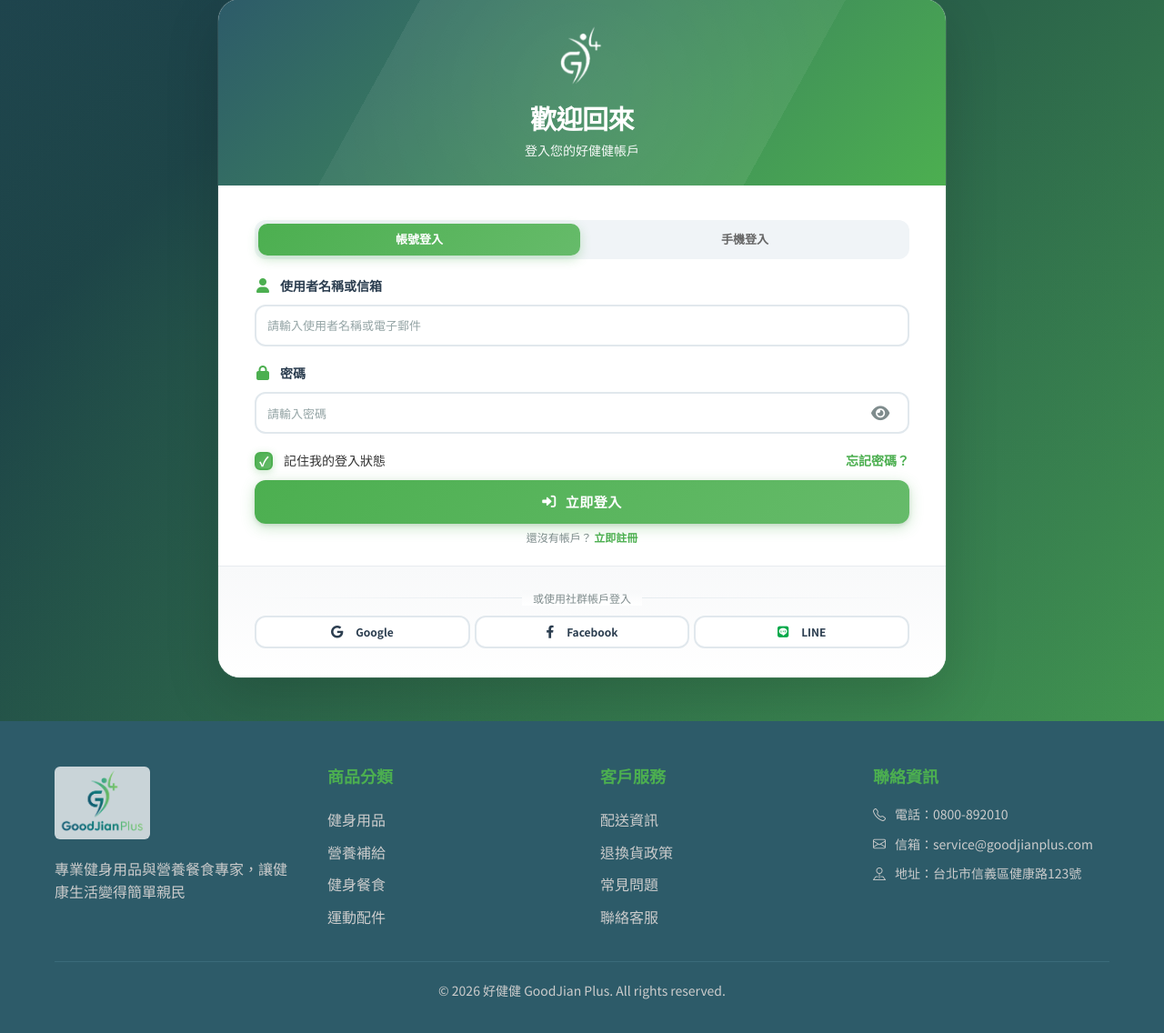
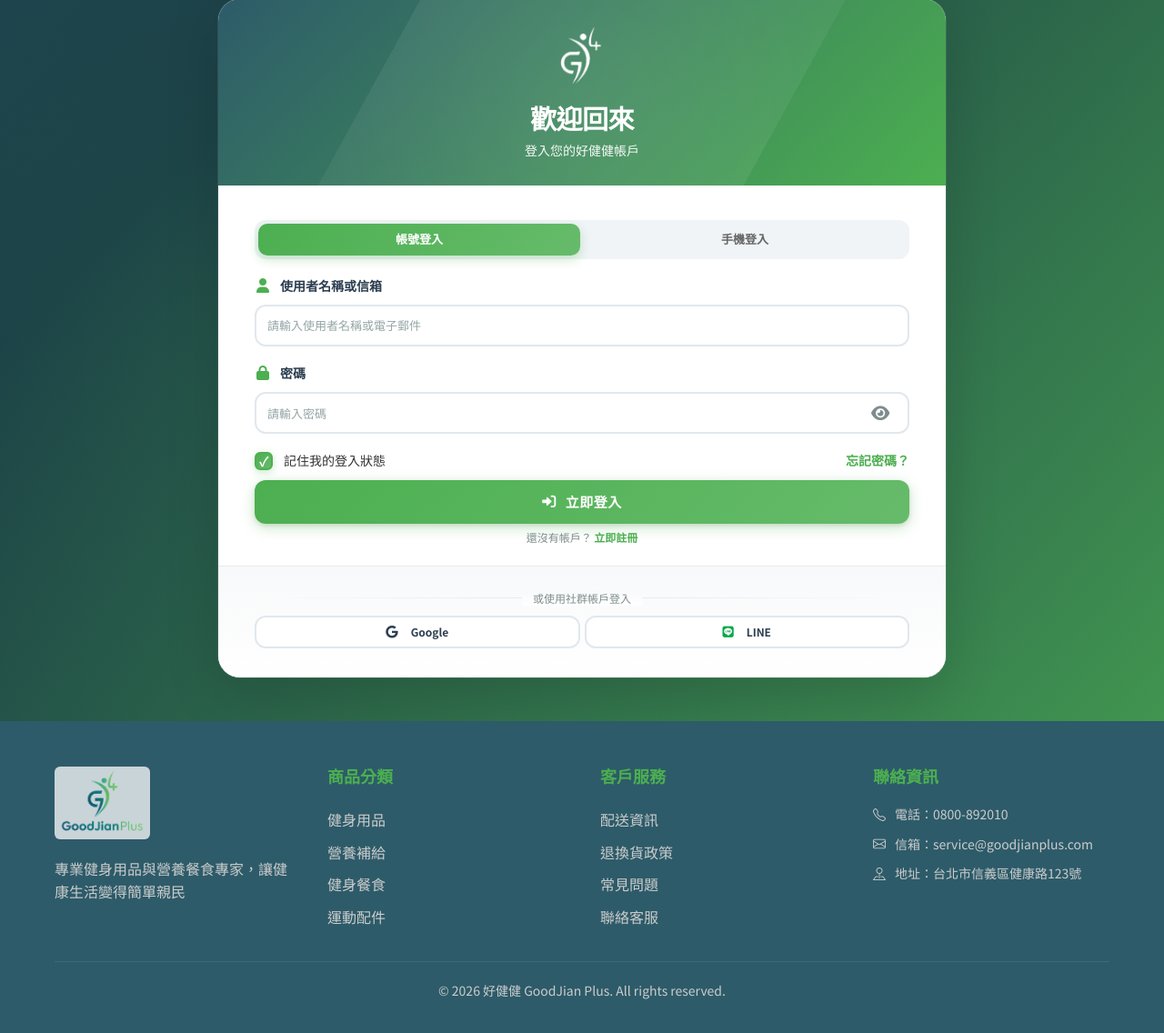
Before and after one commit to KKeevin/GoodJianPlus, a Django app: page /login/ in a window 1280 px wide. Shown: the part 119-1255 px from the top of the page at 91% size. Run offline with Django 5.2, Linux system fonts and the light colour scheme; data that the repository does not hold is empty; parts of the project's set-up code (start-up, migrations or seed data) failed here and were passed over.

Commit message:
chore: hide Facebook login option
Remove the Facebook social login button from the login page while keeping the underlying integration available for future reactivation.

```diff
--- a/plus/templates/registration/login.html
+++ b/plus/templates/registration/login.html
@@ -171,11 +171,6 @@
                     <button type="button" class="btn btn-social btn-google" onclick="socialLogin('google')">
                         <i class="fab fa-google"></i>
                         Google
-                    </button>
-
-                    <button type="button" class="btn btn-social btn-facebook" onclick="socialLogin('facebook')">
-                        <i class="fab fa-facebook-f"></i>
-                        Facebook
                     </button>
 
                     <button type="button" class="btn btn-social btn-line" onclick="openLineLoginConsent()">
```
